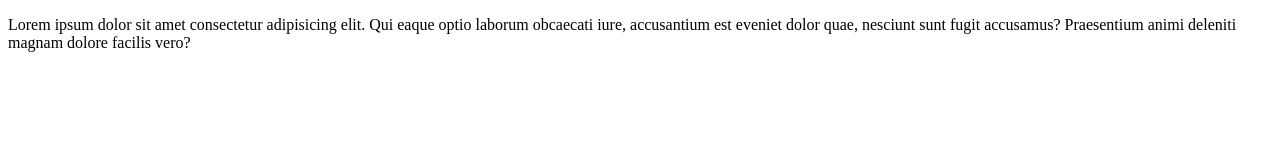
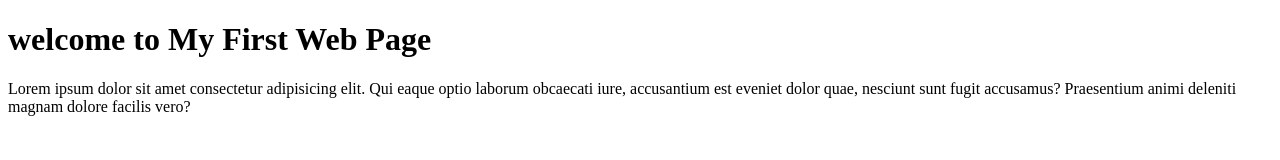
Before and after one commit to Sultan214/first-project, a plain HTML site: page index.html in a window 1280 px wide. Drawn offline with Linux system fonts and the light colour scheme.

Commit message:
first h  added

```diff
--- a/index.html
+++ b/index.html
@@ -8,6 +8,7 @@
 	<title>My First Github Profile </title>
 </head>
 <body>
+	<h1>welcome to My First Web Page</h1>
 	<p>Lorem ipsum dolor sit amet consectetur adipisicing elit. Qui eaque optio laborum obcaecati iure, accusantium est eveniet dolor quae, nesciunt sunt fugit accusamus? Praesentium animi deleniti magnam dolore facilis vero?</p>
 </body>
 </html>
```
